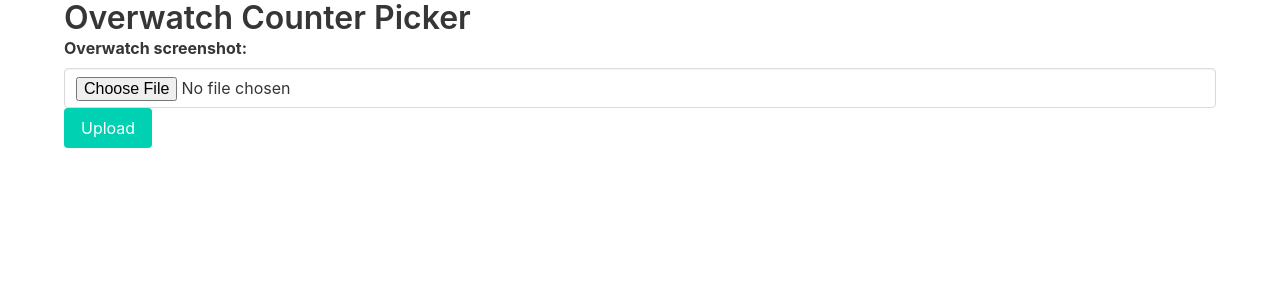
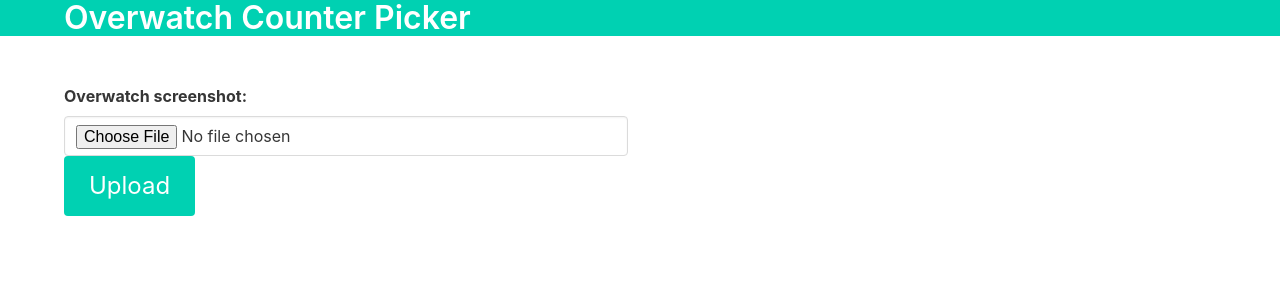
Before and after one commit to cheshire137/overwatch-counter-picker, a Flask app: page / in a window 1280 px wide. Shown: the top 300 px of the page. Run offline with Flask 2, Linux system fonts and the light colour scheme; some libraries are stand-ins or nearby versions.

Commit message:
Style page a bit

```diff
--- a/src/templates/index.html
+++ b/src/templates/index.html
@@ -8,17 +8,33 @@
   <link rel="stylesheet" href="//cdnjs.cloudflare.com/ajax/libs/bulma/0.2.3/css/bulma.min.css">
 </head>
 <body>
-  <div class="header">
+  <header class="hero is-primary">
+    <div class="hero-head">
       <div class="container">
-      <h1 class="title">Overwatch Counter Picker</h1>
+        <nav class="nav">
+          <div class="nav-left">
+            <a class="nav-item is-brand" href="/">
+              <span class="title">Overwatch Counter Picker</span>
+            </a>
+          </div>
+        </nav>
       </div>
     </div>
+  </header>
+  <section class="section">
     <div class="container">
+      <div class="columns">
+        <div class="column is-half">
           <form method="post" enctype="multipart/form-data">
             <label for="file" class="label">Overwatch screenshot:</label>
+            <div class="control">
               <input type="file" class="input" id="file" name="file">
-      <button type="submit" class="button is-primary">Upload</button>
+            </div>
+            <button type="submit" class="is-large button is-primary">Upload</button>
           </form>
         </div>
+      </div>
+    </div>
+  </section>
 </body>
 </html>
```
Lines whose indentation alone changed are shown as unchanged.
